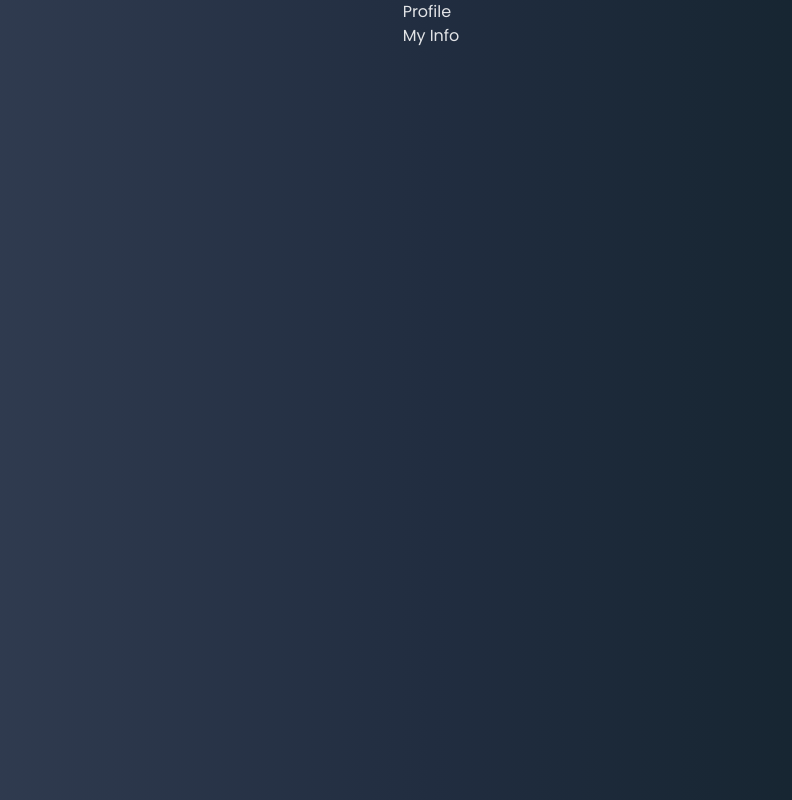
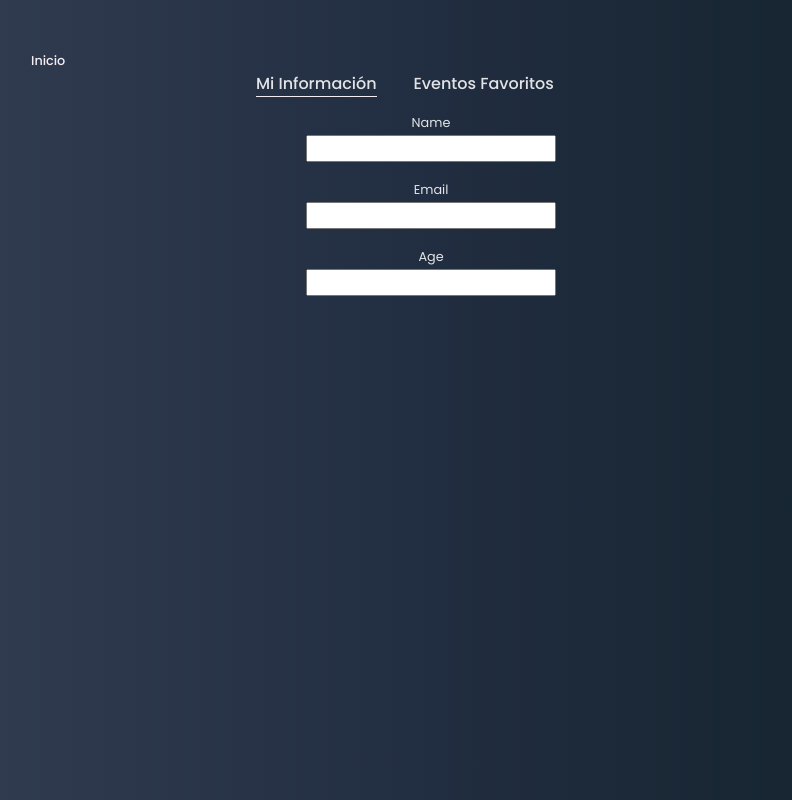
Before and after one commit to Fpaganoni/Course-react, a React (Vite) app in the folder React-course/: page /profile/my-info in a window 1280 px wide. Shown: the whole page, without its empty margins (209-1001 px from the left). Built offline with nearby package versions, Linux system fonts and the light colour scheme.

Commit message:
module 10, completing project

```diff
--- a/React-course/src/components/Navbar/Navbar.module.css
+++ b/React-course/src/components/Navbar/Navbar.module.css
@@ -11,8 +11,7 @@
 .navBarContainer {
   min-height: 150px;
   display: flex;
-  justify-content: center;
-  gap: 350px;
+  justify-content: space-evenly;
   align-items: center;
 }
 
@@ -33,3 +32,18 @@
   -webkit-text-stroke-width: 1px;
   -webkit-text-stroke-color: black;
 }
+
+.profileLink {
+  color: var(--white);
+  font-size: 1.2rem;
+  text-shadow: 1px 1px 1px var(--ligth-gray), 2px 2px 2px var(--ligth-gray);
+  -webkit-text-stroke-width: 0.1px;
+  -webkit-text-stroke-color: black;
+  transition: all 0.3s ease;
+
+  &&:hover {
+    cursor: pointer;
+    color: var(--white);
+    text-shadow: 1px 1px 1px var(--orange), 2px 2px 2px var(--orange);
+  }
+}
--- a/React-course/src/components/Navbar/index.jsx
+++ b/React-course/src/components/Navbar/index.jsx
@@ -1,5 +1,6 @@
 import { useState, forwardRef, useImperativeHandle } from "react";
 import styles from "./Navbar.module.css";
+import { Link } from "react-router-dom";
 
 // eslint-disable-next-line react/prop-types
 const Navbar = forwardRef(({ onSearch }, ref) => {
@@ -30,6 +31,10 @@ const Navbar = forwardRef(({ onSearch }, ref) => {
         onKeyDown={handleInputKeyDown}
         value={search}
       />
+
+      <Link className={styles.profileLink} to="/profile/my-info">
+        My Perfil
+      </Link>
     </div>
   );
 });
--- a/React-course/src/routes/index.jsx
+++ b/React-course/src/routes/index.jsx
@@ -3,6 +3,8 @@ import Home from "../views/Home";
 import Detail from "../views/Detail";
 import Error404 from "../views/Error404";
 import Profile from "../views/Profile";
+import LikedEvents from "../views/Profile/components/LikedEvents";
+import MyInfo from "../views/Profile/components/MyInfo";
 
 const router = createBrowserRouter([
   {
@@ -21,11 +23,11 @@ const router = createBrowserRouter([
     children: [
       {
         path: "my-info",
-        element: <div>My Info</div>,
+        element: <MyInfo />,
       },
       {
         path: "liked-events",
-        element: <div>Liked Events</div>,
+        element: <LikedEvents />,
       },
     ],
   },
--- /dev/null
+++ b/React-course/src/views/Profile/Profile.module.css
@@ -0,0 +1,51 @@
+:root {
+  --orange: #d66853;
+  --brown: #7d4e57;
+  --ligth-gray: #364156;
+  --dark-blue: #212d40;
+  --black: #00000a;
+  --white: #f4eef3;
+}
+
+.active {
+  border-bottom: 1px solid var(--white);
+}
+
+.linkContainer {
+  width: 800px;
+}
+
+.homeLink {
+  color: var(--white);
+  text-decoration: none;
+  text-align: left;
+  font-size: 0.8rem;
+  transition: all 0.3s ease;
+
+  &&:hover {
+    color: var(--white);
+    text-shadow: 1px 1px 1px var(--orange), 2px 2px 2px var(--orange);
+  }
+}
+
+.profileContainer {
+  margin: 3rem auto 0;
+}
+
+.tabsContainer {
+  display: flex;
+  gap: 2.3rem;
+  margin-bottom: 1rem;
+  width: 350px;
+  justify-self: center;
+}
+
+.tab {
+  font-weight: 500;
+  cursor: pointer;
+  transition: opacity 0.3s ease;
+
+  &&:hover {
+    opacity: 0.8;
+  }
+}
--- /dev/null
+++ b/React-course/src/views/Profile/components/LikedEvents/index.jsx
@@ -0,0 +1,5 @@
+const LikedEvents = () => {
+  return <div>LikedEvents</div>;
+};
+
+export default LikedEvents;
--- /dev/null
+++ b/React-course/src/views/Profile/components/MyInfo/MyInfo.module.css
@@ -0,0 +1,21 @@
+.form {
+  display: flex;
+  flex-direction: column;
+  gap: 1.1rem;
+}
+
+.label {
+  display: flex;
+  flex-direction: column;
+  justify-content: center;
+  align-items: center;
+  gap: 0.2rem;
+  font-size: 0.8rem;
+}
+
+.input {
+  font-size: 0.7rem;
+  padding: 3px;
+  outline: none;
+  width: 250px;
+}
--- /dev/null
+++ b/React-course/src/views/Profile/components/MyInfo/index.jsx
@@ -0,0 +1,35 @@
+import { useForm } from "react-hook-form";
+import styles from "./MyInfo.module.css";
+
+const MyInfo = () => {
+  const { register, handleSubmit } = useForm();
+  const handleFormSubmit = (data) => {};
+
+  return (
+    <form className={styles.form} onSubmit={handleFormSubmit(handleFormSubmit)}>
+      <label className={styles.label}>
+        Name
+        <input
+          className={styles.input}
+          {...register("name", { required: true })}
+        />
+      </label>
+      <label className={styles.label}>
+        Email
+        <input
+          className={styles.input}
+          {...register("email", { required: true })}
+        />
+      </label>
+      <label className={styles.label}>
+        Age
+        <input
+          className={styles.input}
+          {...register("age", { required: true })}
+        />
+      </label>
+    </form>
+  );
+};
+
+export default MyInfo;
--- a/React-course/src/views/Profile/index.jsx
+++ b/React-course/src/views/Profile/index.jsx
@@ -1,9 +1,42 @@
-import { Outlet } from "react-router-dom";
+import { Outlet, useLocation, useNavigate, Link } from "react-router-dom";
+import styles from "./Profile.module.css";
 
 const Profile = () => {
+  // useLocation de react-router nos ayuda con los tags
+  const { pathname } = useLocation();
+  console.log(pathname);
+  const navigate = useNavigate();
+
+  const handleTabClicks = (path) => {
+    navigate(`/profile/${path}`);
+  };
+
   return (
-    <div>
-      Profile
+    <div className={styles.profileContainer}>
+      <div className={styles.linkContainer}>
+        <Link to="/" className={styles.homeLink}>
+          Inicio
+        </Link>
+      </div>
+
+      <div className={styles.tabsContainer}>
+        <span
+          className={`${pathname.includes("my-info") ? styles.active : ""} ${
+            styles.tab
+          }`}
+          onClick={() => handleTabClicks("my-info")}
+        >
+          Mi Información
+        </span>
+        <span
+          className={`${
+            pathname.includes("liked-events") ? styles.active : ""
+          } ${styles.tab}`}
+          onClick={() => handleTabClicks("liked-events")}
+        >
+          Eventos Favoritos
+        </span>
+      </div>
       <Outlet />
     </div>
   );
```
Also changed, not shown: React-course/src/assets/profile.svg (added), React-course/src/assets/usuario.png (added).
